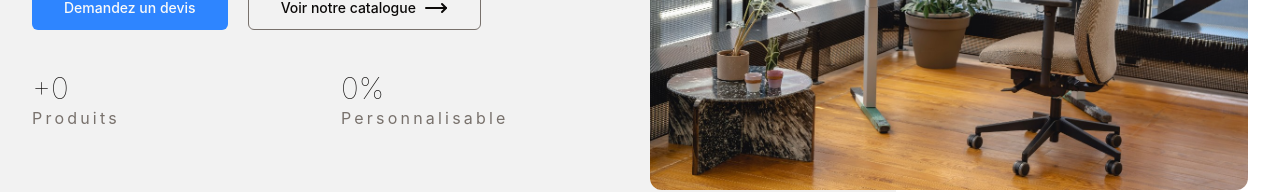
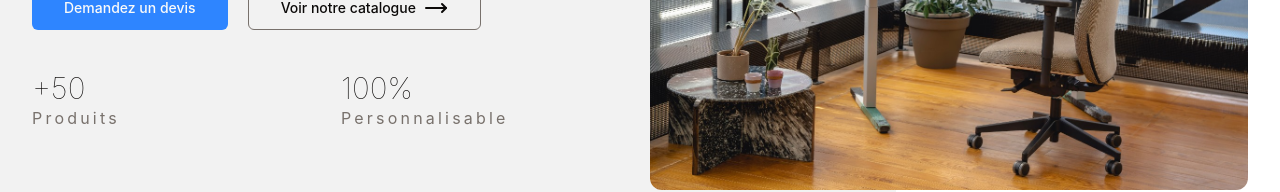
Before and after one commit to InspecterCodeRicky/phoenix-medical, a Next.js app: page / in a window 1280 px wide. Shown: the part 438-630 px from the top of the page. Built offline with nearby package versions, Linux system fonts and the light colour scheme; no server answers.

Commit message:
add section lea and page mention legales

```diff
--- a/src/app/(marketing)/_components/counter.tsx
+++ b/src/app/(marketing)/_components/counter.tsx
@@ -25,15 +25,16 @@ const CounterText = ({
       suffix={suffix}
     >
       {({ countUpRef }) => (
-        // <VisibilitySensor
-        //   onChange={(isVisible: boolean) => {
-        //     if (isVisible) {
-        //       setFocus(true);
-        //     }
-        //   }}
-        // >
-        // </VisibilitySensor>
-        <span ref={countUpRef} className="uppercase text-3xl font-thin" />
+        <VisibilitySensor
+          onChange={(isVisible: boolean) => {
+            if (isVisible) {
+              setFocus(true);
+            }
+          }}
+        >
+          <span ref={countUpRef} className="uppercase text-3xl font-thin" />
+        </VisibilitySensor>
+        // <span ref={countUpRef} className="uppercase text-3xl font-thin" />
       )}
     </CountUp>
   );
```
